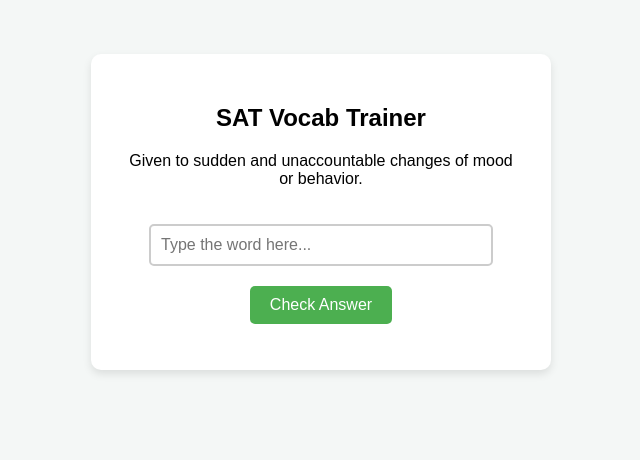
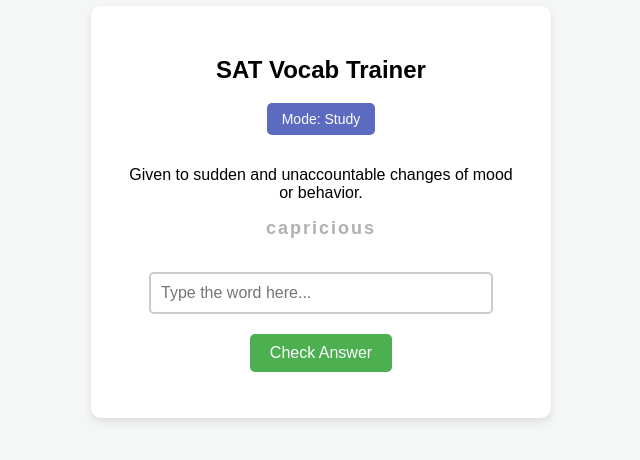
Before and after one commit to bot-hyun29/sat-vocab-app, a plain HTML site: page index.html in a window 1280 px wide. Shown: the part 188-648 px from the top of the page, without its empty margins (319-959 px from the left). Drawn offline with Linux system fonts and the light colour scheme.

Commit message:
Add study and test mode toggle

```diff
--- a/index.html
+++ b/index.html
@@ -9,7 +9,13 @@
 <body>
     <div class="card">
         <h2>SAT Vocab Trainer</h2>
+
+        <button id="mode-btn" class="secondary-btn">Mode: Study</button>
+
         <p id="definition">Loading definition...</p>
+
+        <p id="word-guide"></p>
+
         <input type="text" id="user-input" placeholder="Type the word here..." autocomplete="off">
         <button id="submit-btn">Check Answer</button>
         <p id="feedback"></p>
--- a/script.js
+++ b/script.js
@@ -1,4 +1,3 @@
-// A small starter list of SAT words
 const vocabList = [
     { word: "capricious", definition: "Given to sudden and unaccountable changes of mood or behavior." },
     { word: "ephemeral", definition: "Lasting for a very short time." },
@@ -7,16 +6,40 @@ const vocabList = [
 ];
 
 let currentIndex = 0;
+let currentMode = "study"; // Can be 'study' or 'test'
 
 const definitionEl = document.getElementById("definition");
+const wordGuideEl = document.getElementById("word-guide");
 const userInput = document.getElementById("user-input");
 const submitBtn = document.getElementById("submit-btn");
+const modeBtn = document.getElementById("mode-btn");
 const feedbackEl = document.getElementById("feedback");
+
+// Toggle between Study and Test mode
+modeBtn.addEventListener("click", () => {
+    if (currentMode === "study") {
+        currentMode = "test";
+        modeBtn.textContent = "Mode: Test";
+        modeBtn.style.backgroundColor = "#e53935"; // Red for test mode
+    } else {
+        currentMode = "study";
+        modeBtn.textContent = "Mode: Study";
+        modeBtn.style.backgroundColor = "#5c6bc0"; // Blue for study mode
+    }
+    loadWord(); // Refresh the display for the current word
+});
 
 function loadWord() {
     feedbackEl.textContent = "";
     userInput.value = "";
     definitionEl.textContent = vocabList[currentIndex].definition;
+
+    // Show or hide the gray word guide based on mode
+    if (currentMode === "study") {
+        wordGuideEl.textContent = vocabList[currentIndex].word;
+    } else {
+        wordGuideEl.textContent = ""; // Blank in test mode
+    }
 }
 
 submitBtn.addEventListener("click", () => {
@@ -27,7 +50,6 @@ submitBtn.addEventListener("click", () => {
         feedbackEl.style.color = "green";
         feedbackEl.textContent = "Correct! Moving to next word...";
 
-        // Move to next word after a brief pause
         setTimeout(() => {
             currentIndex = (currentIndex + 1) % vocabList.length;
             loadWord();
--- a/style.css
+++ b/style.css
@@ -45,3 +45,25 @@ button:hover {
     margin-top: 15px;
     font-weight: bold;
 }
+
+/* Style for the grayed-out hint text */
+#word-guide {
+    color: #b0b0b0;
+    font-size: 18px;
+    letter-spacing: 2px;
+    font-weight: bold;
+    margin: 10px 0;
+    min-height: 24px; /* Prevents layout jumping */
+}
+
+/* Secondary button style for the mode toggle */
+.secondary-btn {
+    background-color: #5c6bc0;
+    margin-bottom: 15px;
+    padding: 8px 15px;
+    font-size: 14px;
+}
+
+.secondary-btn:hover {
+    background-color: #3f51b5;
+}
```
